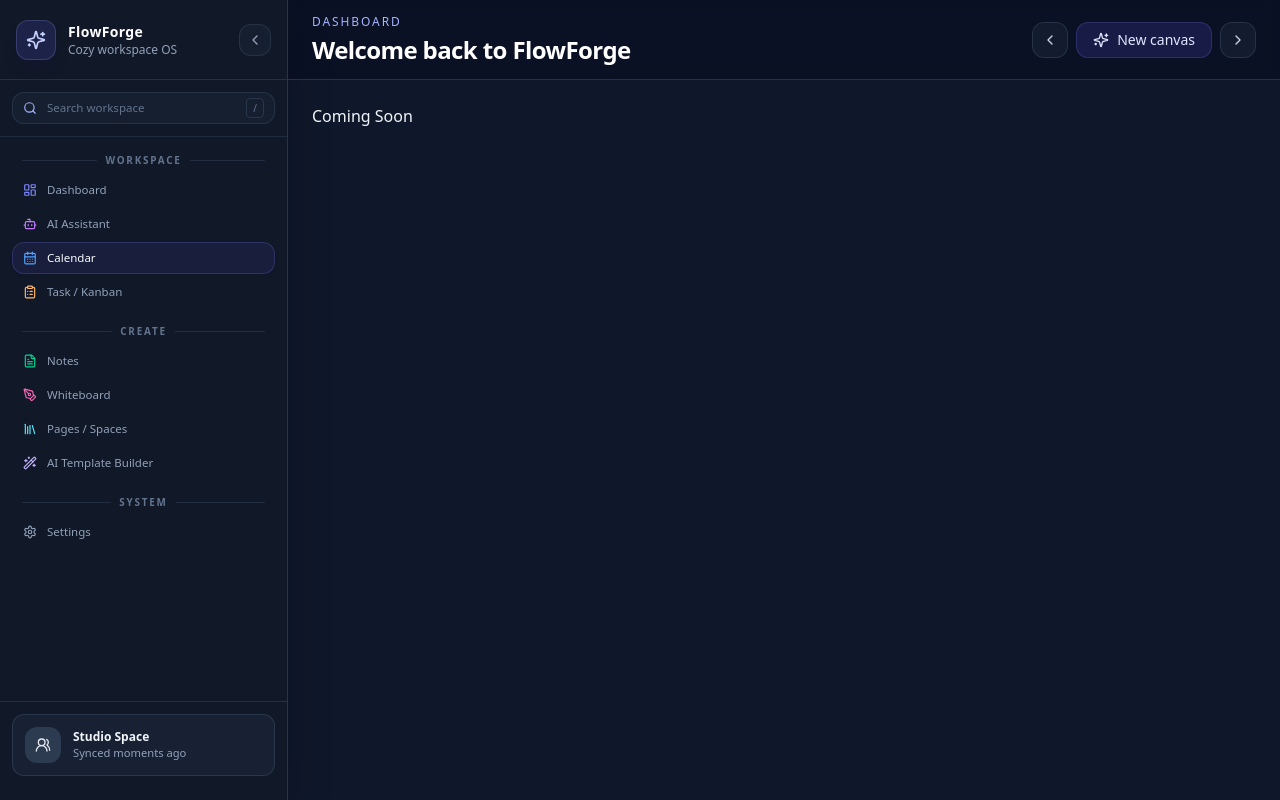
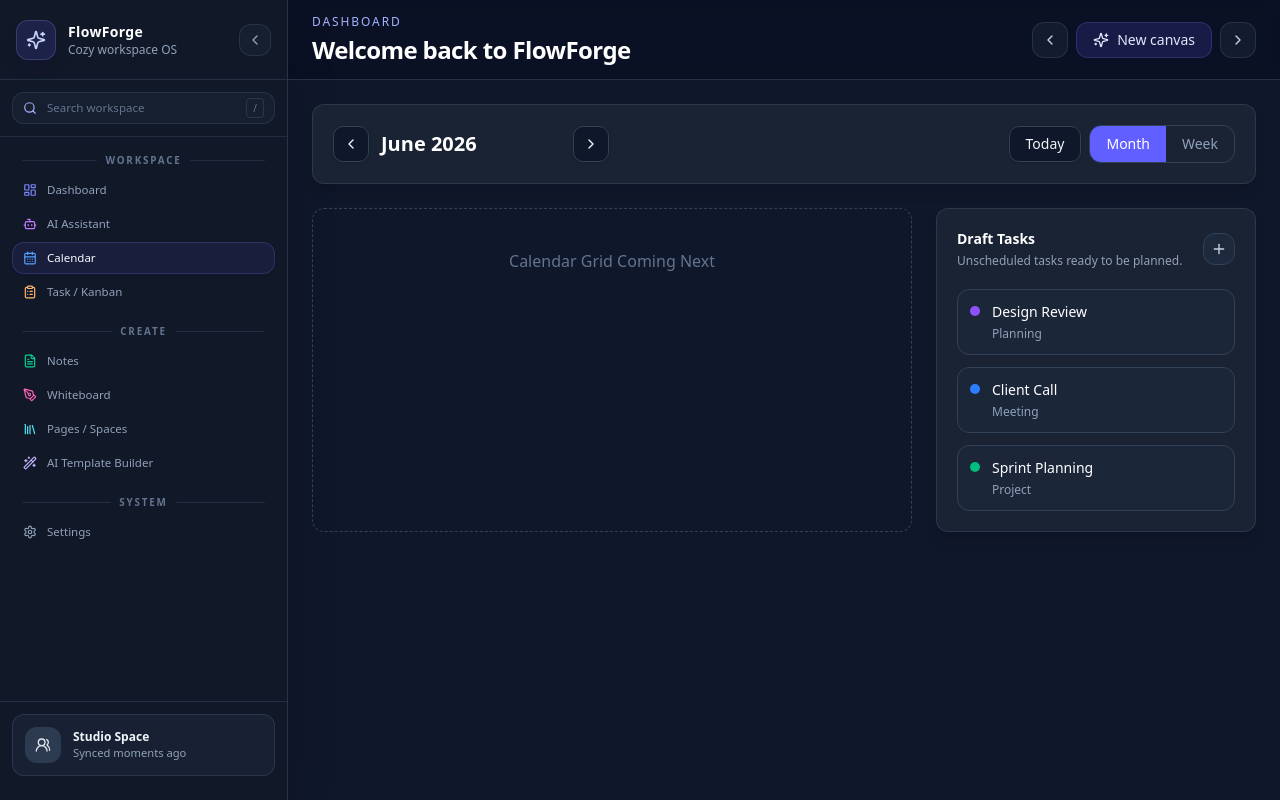
Before and after one commit to Atharva45264/FlowForge, a Next.js app: page /calendar in a window 1280 px wide. Built offline with nearby package versions, Linux system fonts and the light colour scheme.

Commit message:
Started building calender layout

```diff
--- a/app/(dashboard)/calendar/page.tsx
+++ b/app/(dashboard)/calendar/page.tsx
@@ -1,3 +1,34 @@
-export default function Page() {
-  return <div>Coming Soon</div>
+"use client"
+
+import { useState } from "react"
+import { format } from "date-fns"
+
+import { CalendarHeader } from "@/components/calendar/calendar-header"
+import { CalendarView } from "@/components/calendar/calendar-types"
+import { DraftTaskPanel } from "@/components/calendar/draft-task-panel"
+
+export default function CalendarPage() {
+  const [currentDate, setCurrentDate] = useState(new Date())
+  const [view, setView] = useState<CalendarView>("month")
+
+  return (
+    <div className="space-y-6">
+      <CalendarHeader
+        currentMonth={format(currentDate, "MMMM yyyy")}
+        view={view}
+        onPrevious={() => {}}
+        onNext={() => {}}
+        onToday={() => setCurrentDate(new Date())}
+        onViewChange={setView}
+      />
+
+      <div className="grid gap-6 xl:grid-cols-[minmax(0,1fr)_20rem]">
+  <div className="rounded-xl border border-dashed border-slate-700 p-10 text-center text-slate-500">
+    Calendar Grid Coming Next
+  </div>
+
+  <DraftTaskPanel />
+</div>
+    </div>
+  )
 }
--- /dev/null
+++ b/components/calendar/calendar-header.tsx
@@ -0,0 +1,82 @@
+"use client"
+
+import { ChevronLeft, ChevronRight } from "lucide-react"
+import { Button } from "@/components/ui/button"
+import { CalendarView } from "./calendar-types"
+
+type CalendarHeaderProps = {
+  currentMonth: string
+  view: CalendarView
+  onPrevious: () => void
+  onNext: () => void
+  onToday: () => void
+  onViewChange: (view: CalendarView) => void
+}
+
+export function CalendarHeader({
+  currentMonth,
+  view,
+  onPrevious,
+  onNext,
+  onToday,
+  onViewChange,
+}: CalendarHeaderProps) {
+  return (
+    <div className="flex flex-col gap-4 rounded-xl border border-slate-700/70 bg-[#1F2937]/75 p-5 shadow-lg shadow-slate-950/10 lg:flex-row lg:items-center lg:justify-between">
+      <div className="flex items-center gap-3">
+        <Button
+          variant="outline"
+          size="icon"
+          onClick={onPrevious}
+        >
+          <ChevronLeft className="h-4 w-4" />
+        </Button>
+
+        <h2 className="min-w-45 text-xl font-semibold text-white">
+          {currentMonth}
+        </h2>
+
+        <Button
+          variant="outline"
+          size="icon"
+          onClick={onNext}
+        >
+          <ChevronRight className="h-4 w-4" />
+        </Button>
+      </div>
+
+      <div className="flex flex-wrap items-center gap-2">
+        <Button
+          variant="outline"
+          onClick={onToday}
+        >
+          Today
+        </Button>
+
+        <div className="flex rounded-lg border border-slate-700 overflow-hidden">
+          <button
+            onClick={() => onViewChange("month")}
+            className={`px-4 py-2 text-sm transition ${
+              view === "month"
+                ? "bg-indigo-500 text-white"
+                : "bg-transparent text-slate-400"
+            }`}
+          >
+            Month
+          </button>
+
+          <button
+            onClick={() => onViewChange("week")}
+            className={`px-4 py-2 text-sm transition ${
+              view === "week"
+                ? "bg-indigo-500 text-white"
+                : "bg-transparent text-slate-400"
+            }`}
+          >
+            Week
+          </button>
+        </div>
+      </div>
+    </div>
+  )
+}
--- /dev/null
+++ b/components/calendar/calendar-types.ts
@@ -0,0 +1,19 @@
+export type TaskCategory =
+  | "meeting"
+  | "planning"
+  | "project"
+  | "personal"
+
+export type CalendarTask = {
+  id: string
+  title: string
+  description?: string
+  date?: string
+  startTime?: string
+  endTime?: string
+  category: TaskCategory
+  color: string
+  completed?: boolean
+}
+
+export type CalendarView = "month" | "week"
--- /dev/null
+++ b/components/calendar/draft-task-panel.tsx
@@ -0,0 +1,53 @@
+import { Plus } from "lucide-react"
+
+import { draftTasks } from "./sample-data"
+
+export function DraftTaskPanel() {
+  return (
+    <div className="rounded-xl border border-slate-700/70 bg-[#1F2937]/75 p-5 shadow-lg shadow-slate-950/10">
+      <div className="mb-5 flex items-center justify-between">
+        <div>
+          <h2 className="text-sm font-semibold text-white">
+            Draft Tasks
+          </h2>
+
+          <p className="mt-1 text-xs text-slate-400">
+            Unscheduled tasks ready to be planned.
+          </p>
+        </div>
+
+        <button
+          type="button"
+          className="flex h-8 w-8 items-center justify-center rounded-lg border border-slate-700 bg-slate-800 text-slate-300 transition hover:bg-slate-700"
+        >
+          <Plus className="h-4 w-4" />
+        </button>
+      </div>
+
+      <div className="space-y-3">
+        {draftTasks.map((task) => (
+          <div
+            key={task.id}
+            className="rounded-lg border border-slate-700 bg-slate-800/60 p-3 transition hover:border-slate-600"
+          >
+            <div className="flex items-start gap-3">
+              <div
+                className={`mt-1 h-2.5 w-2.5 rounded-full ${task.color}`}
+              />
+
+              <div className="min-w-0 flex-1">
+                <p className="text-sm font-medium text-white">
+                  {task.title}
+                </p>
+
+                <p className="mt-1 text-xs capitalize text-slate-400">
+                  {task.category}
+                </p>
+              </div>
+            </div>
+          </div>
+        ))}
+      </div>
+    </div>
+  )
+}
--- /dev/null
+++ b/components/calendar/sample-data.ts
@@ -0,0 +1,32 @@
+import { CalendarTask } from "./calendar-types"
+
+export const draftTasks: CalendarTask[] = [
+  {
+    id: "1",
+    title: "Design Review",
+    category: "planning",
+    color: "bg-violet-500",
+  },
+  {
+    id: "2",
+    title: "Client Call",
+    category: "meeting",
+    color: "bg-blue-500",
+  },
+  {
+    id: "3",
+    title: "Sprint Planning",
+    category: "project",
+    color: "bg-emerald-500",
+  },
+]
+
+export const scheduledTasks: CalendarTask[] = [
+  {
+    id: "4",
+    title: "Content Shoot",
+    date: "2026-06-18",
+    category: "project",
+    color: "bg-amber-500",
+  },
+]
--- a/package.json
+++ b/package.json
@@ -13,10 +13,14 @@
   },
   "dependencies": {
     "@clerk/nextjs": "^7.2.3",
+    "@dnd-kit/core": "^6.3.1",
+    "@dnd-kit/sortable": "^10.0.0",
+    "@dnd-kit/utilities": "^3.2.2",
     "@neondatabase/serverless": "^1.0.2",
     "@radix-ui/react-slot": "^1.2.4",
     "class-variance-authority": "^0.7.1",
     "clsx": "^2.1.1",
+    "date-fns": "^4.4.0",
     "drizzle-orm": "^0.45.2",
     "lucide-react": "^0.475.0",
     "next": "^16.2.6",
```
Also changed, not shown: components/calendar/calendar-grid.tsx (added), components/calendar/calendar-toolbar.tsx (added), components/calendar/task-dialog.tsx (added), 1 other file (tests, documents, lock files or other folders).
